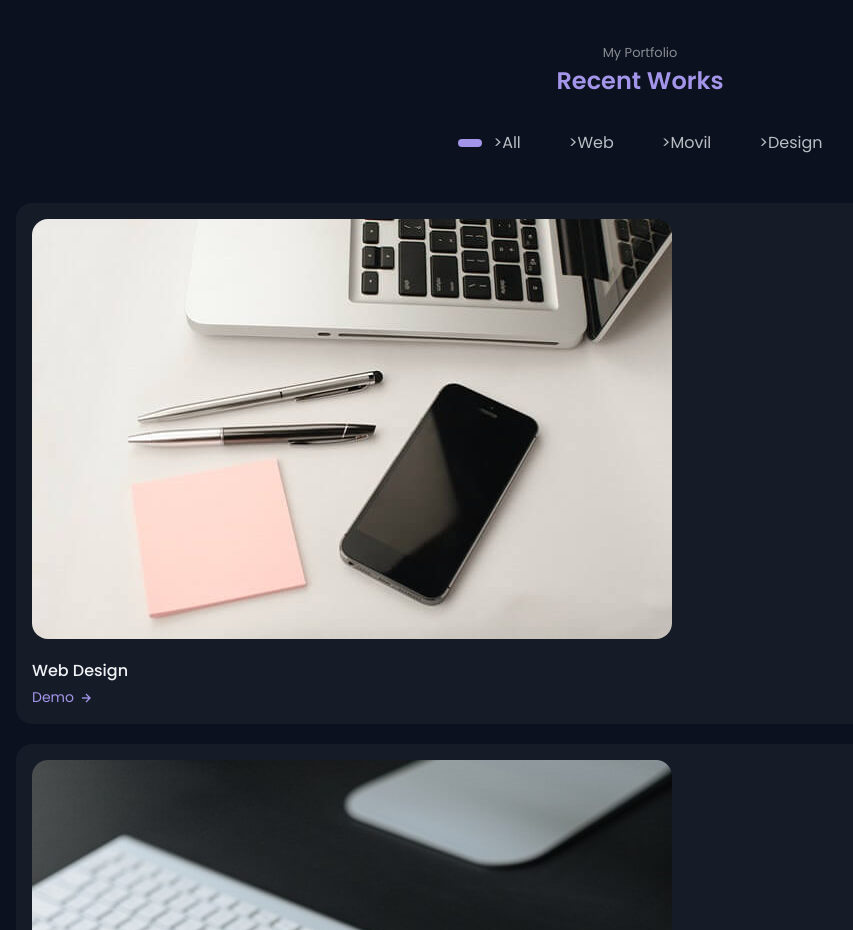
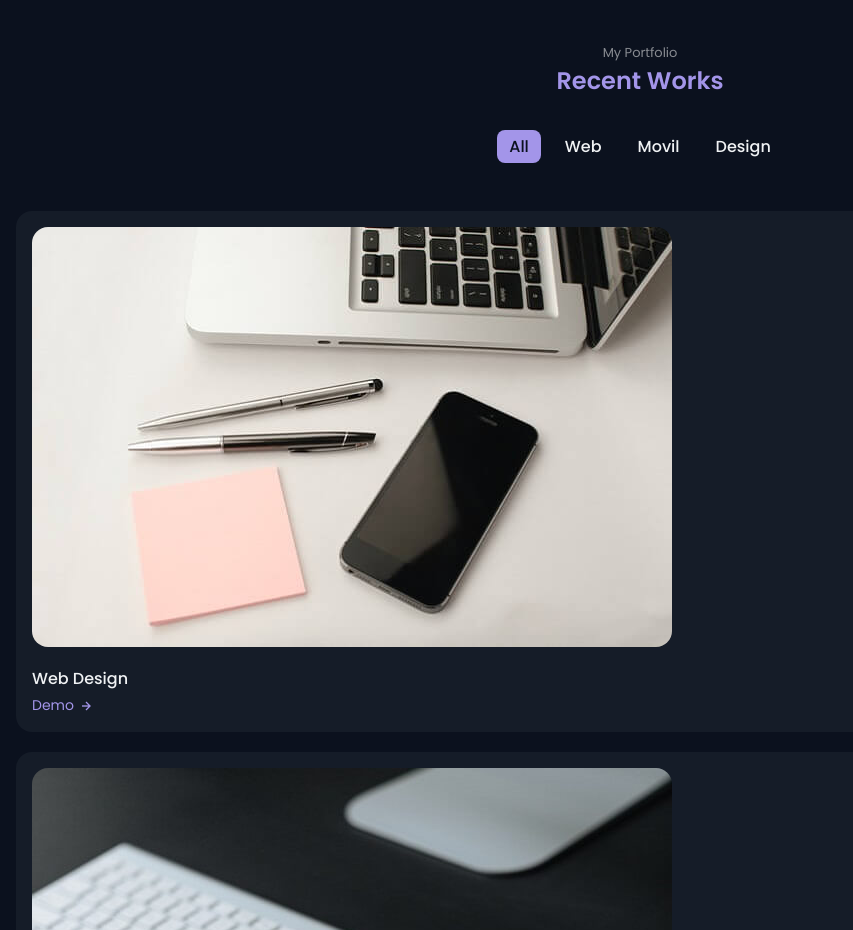
Before and after one commit to aliniko/Website-Nekoh, a plain HTML site: page index.html in a window 1280 px wide. Shown: the part 2540-3470 px from the top of the page, without its empty margins (0-853 px from the left). Drawn offline with nearby package versions, Linux system fonts and the light colour scheme.

Commit message:
fixed the bug

```diff
--- a/assets/js/main.js
+++ b/assets/js/main.js
@@ -47,11 +47,11 @@ let mixerPortfolio = mixitup('.work_container', {
 const linkWork = document.querySelectorAll('.work_item')
 
 function activeWork(){
-    linkWork.forEach(L => L.classList.remove('active-work'))
+    linkWork.forEach(L => l.classList.remove('active-work'))
     this.classList.add('active-work')
 }
 
-linkWork.forEach(L => L.addEventListener('click', activeWork))
+linkWork.forEach(L => l.addEventListener('click', activeWork))
 
 
 /*===== MENU SHOW =====*/
--- a/index.html
+++ b/index.html
@@ -439,10 +439,10 @@
                 <h2 class="section_title">Recent Works</h2>
 
                 <div class="work_filters">
-                    <span class="work_item active-work" data-filter="all"></span>>All</span>
-                    <span class="work_item" data-filter=".web"></span>>Web</span>
-                    <span class="work_item" data-filter=".movil"></span>>Movil</span>
-                    <span class="work_item" data-filter=".design"></span>>Design</span>
+                    <span class="work_item active-work" data-filter="all">All</span>
+                    <span class="work_item" data-filter=".web">Web</span>
+                    <span class="work_item" data-filter=".movil">Movil</span>
+                    <span class="work_item" data-filter=".design">Design</span>
                 </div>
 
                 <div class="work_container container grid">
@@ -454,7 +454,7 @@
                             Demo <i class='bx bx-right-arrow-alt work_icon'></i>
                         </a>
                     </div>
-                    <div class="work_card mix mobil">
+                    <div class="work_card mix movil">
                         <img src="assets/img/work2.jpg" alt="" class="work_img">
                         <h3 class="work_title">App Mobil</h3>
 
@@ -526,7 +526,7 @@
 
         <!--==================== SWIPER JS ====================-->
         <script src=""></script>
-        <!--==================== SWIPER JS ====================-->
+        <!--==================== MIXITUP FILTER  ====================-->
         <script src="assets/js/mixitup.min.js"></script>
 
         <!--==================== MAIN JS ====================-->
```
